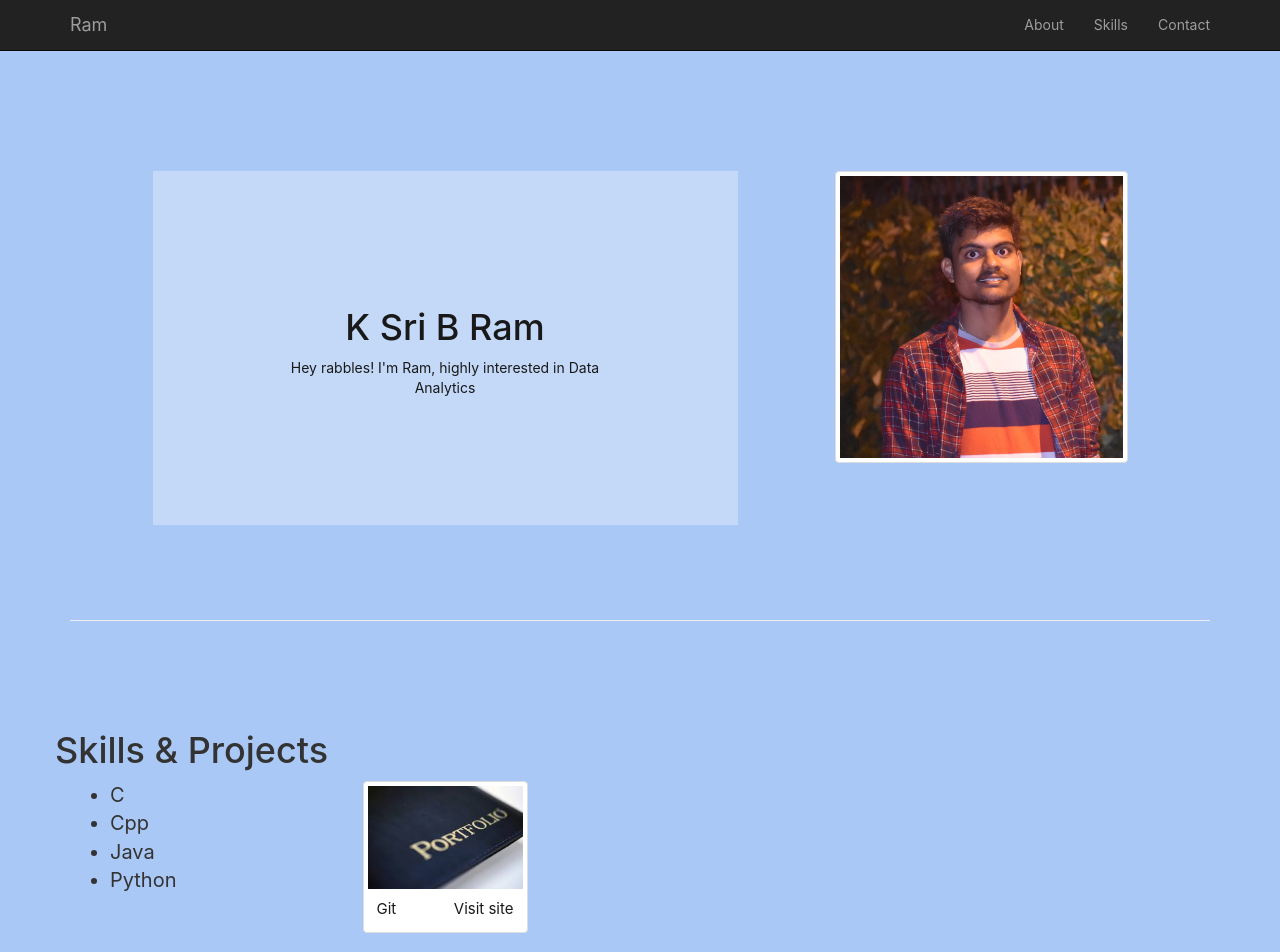
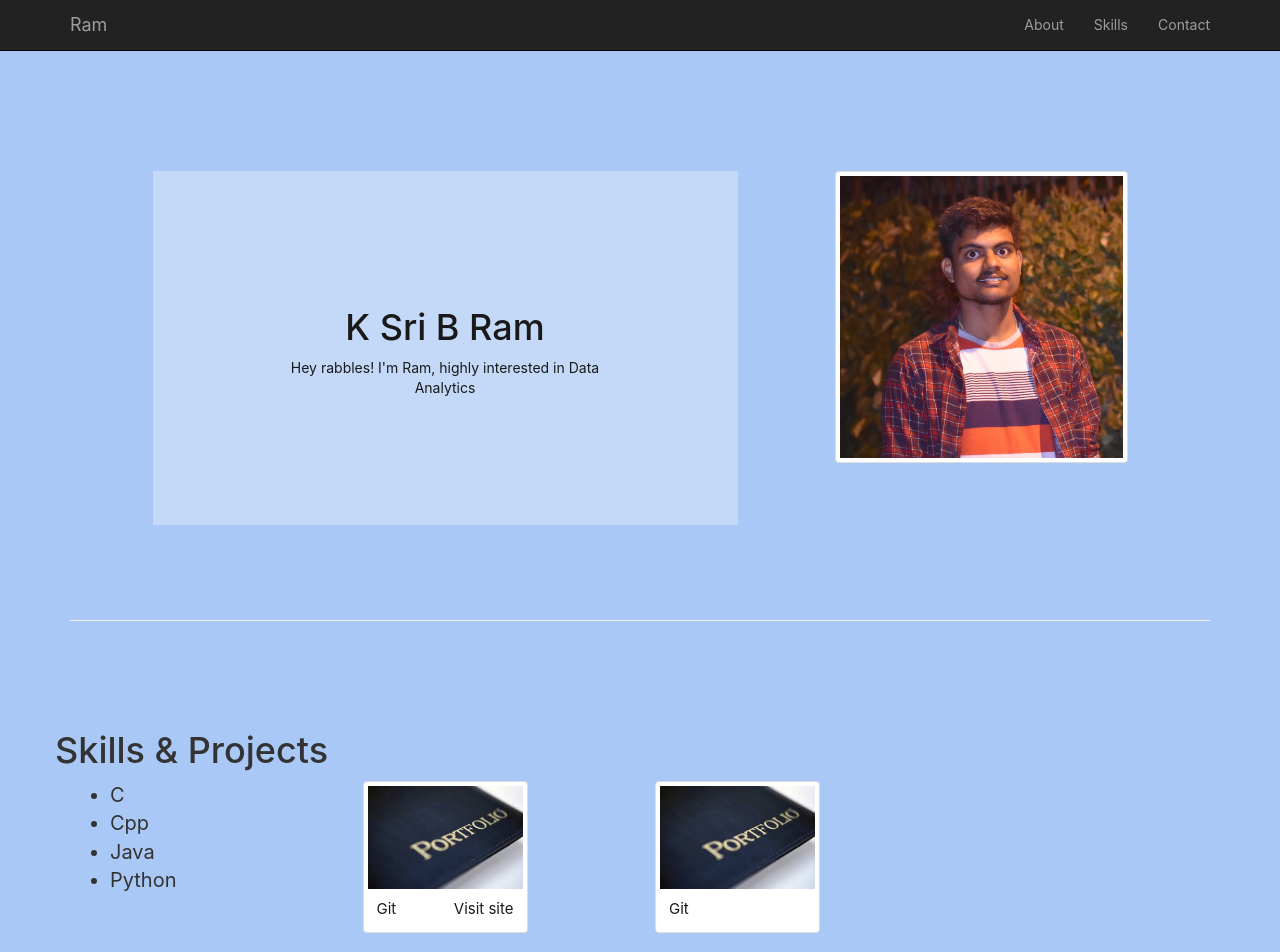
Before and after one commit to Ram3812/portfolio, a React (Create React App) app: page / in a window 1280 px wide. Shown: the top 952 px of the page. Built offline with nearby package versions, Linux system fonts and the light colour scheme.

Commit message:
ISO Project

```diff
--- a/src/skills.js
+++ b/src/skills.js
@@ -30,6 +30,14 @@ class Skills extends React.Component {
                             </div>
                         </div>
                     </div>
+                    <div className="col-xs-2 col-xs-offset-1">
+                        <div className="thumbnail">
+                            <img className="card-img-top" src={require("./images/pf.jpg")} alt="ISO Project"/>
+                            <div className="caption">
+                                <a href="https://github.com/Ram3812/twitter_project" target="_blank">Git</a>
+                            </div>
+                        </div>
+                    </div>
                 </div>
             </div>
         )
```
